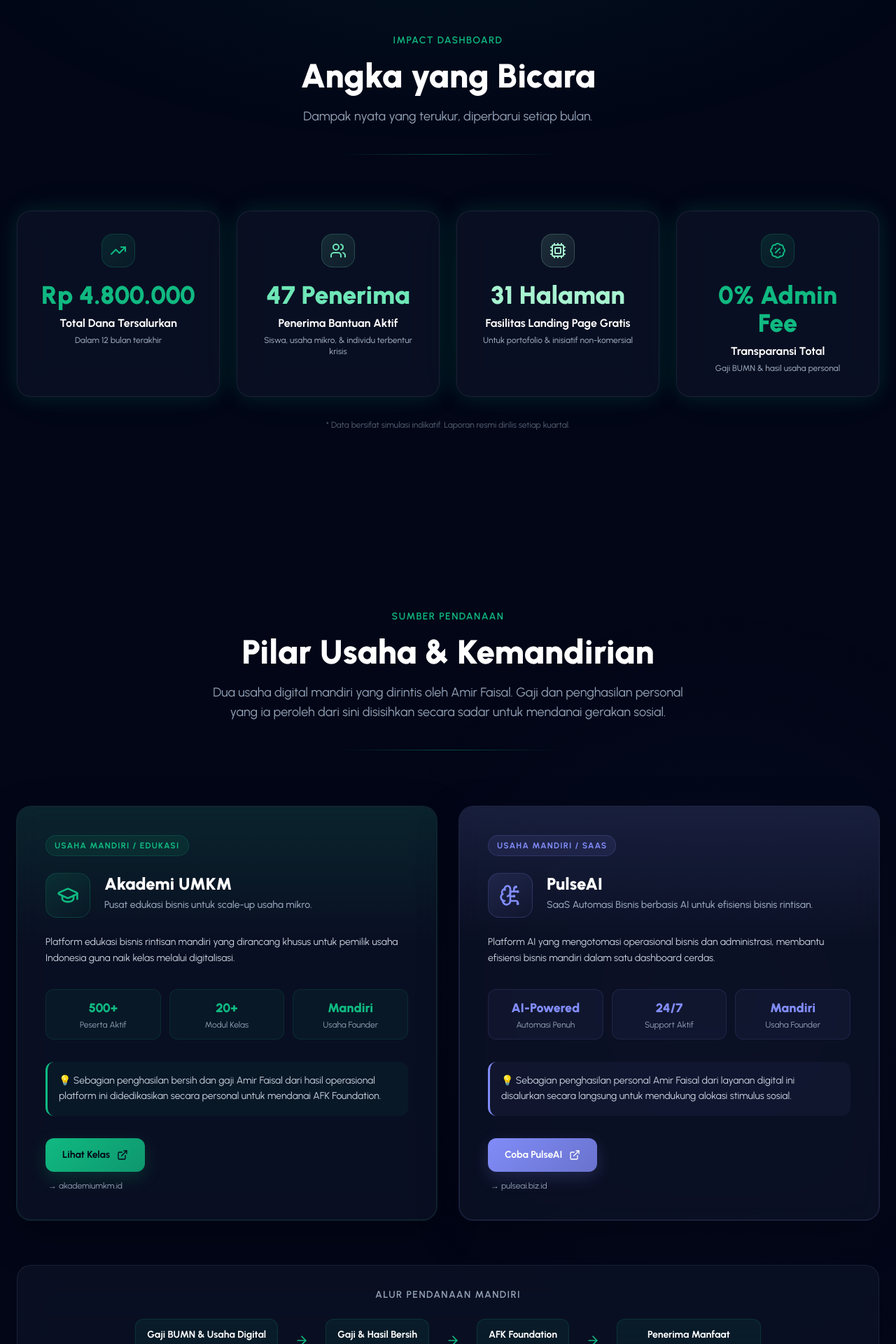
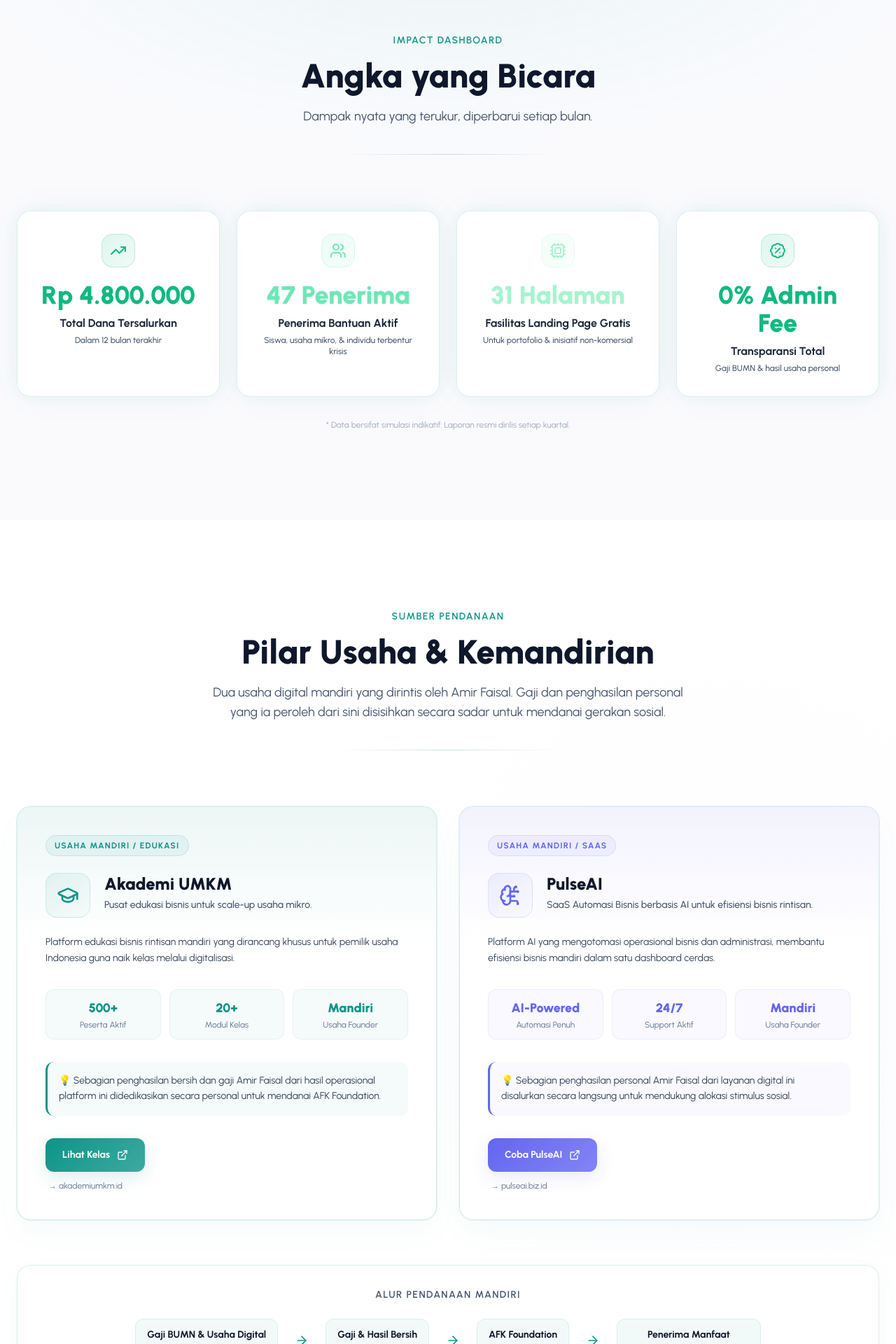
Before and after one commit to fsl-karimullah/afk-foundation, a Next.js app: page / in a window 1280 px wide. Shown: the part 880-2800 px from the top of the page at 70% size. Built offline with nearby package versions, Linux system fonts and the light colour scheme.

Commit message:
change theme to a bright light-mode social layout with slate and teal accents

```diff
--- a/app/components/EngineOfImpact.tsx
+++ b/app/components/EngineOfImpact.tsx
@@ -7,7 +7,7 @@
     id: "akademi-umkm",
     icon: GraduationCap,
     badge: "Usaha Mandiri / Edukasi",
-    badgeColor: "#10b981",
+    badgeColor: "#0d9488",
     name: "Akademi UMKM",
     tagline: "Pusat edukasi bisnis untuk scale-up usaha mikro.",
     description:
@@ -17,9 +17,9 @@
     ctaLabel: "akademiumkm.id",
     impact:
       "Sebagian penghasilan bersih dan gaji Amir Faisal dari hasil operasional platform ini didedikasikan secara personal untuk mendanai AFK Foundation.",
-    accentColor: "#10b981",
-    gradient: "from-[rgba(16,185,129,0.12)] to-transparent",
-    borderGlow: "rgba(16,185,129,0.2)",
+    accentColor: "#0d9488",
+    gradient: "from-[rgba(13,148,136,0.08)] to-transparent",
+    borderGlow: "rgba(13,148,136,0.12)",
     stats: [
       { value: "500+", label: "Peserta Aktif" },
       { value: "20+", label: "Modul Kelas" },
@@ -30,7 +30,7 @@
     id: "pulse-ai",
     icon: BrainCircuit,
     badge: "Usaha Mandiri / SaaS",
-    badgeColor: "#818cf8",
+    badgeColor: "#6366f1",
     name: "PulseAI",
     tagline: "SaaS Automasi Bisnis berbasis AI untuk efisiensi bisnis rintisan.",
     description:
@@ -40,9 +40,9 @@
     ctaLabel: "pulseai.biz.id",
     impact:
       "Sebagian penghasilan personal Amir Faisal dari layanan digital ini disalurkan secara langsung untuk mendukung alokasi stimulus sosial.",
-    accentColor: "#818cf8",
-    gradient: "from-[rgba(129,140,248,0.12)] to-transparent",
-    borderGlow: "rgba(129,140,248,0.2)",
+    accentColor: "#6366f1",
+    gradient: "from-[rgba(99,102,241,0.08)] to-transparent",
+    borderGlow: "rgba(99,102,241,0.12)",
     stats: [
       { value: "AI-Powered", label: "Automasi Penuh" },
       { value: "24/7", label: "Support Aktif" },
@@ -53,13 +53,13 @@
 
 export default function EngineOfImpact() {
   return (
-    <section id="engine" className="py-32 relative overflow-hidden">
+    <section id="engine" className="py-32 relative overflow-hidden bg-white">
       {/* Subtle bg */}
       <div
         className="absolute inset-0 pointer-events-none"
         style={{
           background:
-            "radial-gradient(ellipse 60% 60% at 80% 50%, rgba(129,140,248,0.04) 0%, transparent 70%)",
+            "radial-gradient(ellipse 60% 60% at 80% 50%, rgba(99,102,241,0.02) 0%, transparent 70%)",
         }}
       />
 
@@ -69,10 +69,10 @@
           <p className="text-[var(--emerald)] font-semibold uppercase tracking-widest text-sm mb-4">
             Sumber Pendanaan
           </p>
-          <h2 className="text-4xl md:text-5xl font-black text-white mb-5">
+          <h2 className="text-4xl md:text-5xl font-black text-slate-900 mb-5">
             Pilar Usaha & Kemandirian
           </h2>
-          <p className="text-[var(--slate-400)] text-lg max-w-2xl mx-auto">
+          <p className="text-slate-600 text-lg max-w-2xl mx-auto">
             Dua usaha digital mandiri yang dirintis oleh Amir Faisal. Gaji dan penghasilan personal yang ia peroleh dari sini disisihkan secara sadar untuk mendanai gerakan sosial.
           </p>
           <hr className="hr-gradient mt-10 max-w-xs mx-auto" />
@@ -88,7 +88,7 @@
                 id={eng.id}
                 className="relative glass overflow-hidden p-8 md:p-10 group hover:scale-[1.01] transition-all duration-500"
                 style={{
-                  boxShadow: `0 0 0 1px ${eng.borderGlow}, 0 20px 60px rgba(0,0,0,0.3)`,
+                  boxShadow: `0 0 0 1px ${eng.borderGlow}, 0 20px 40px rgba(13,148,136,0.03)`,
                 }}
               >
                 {/* Gradient overlay */}
@@ -102,8 +102,8 @@
                     className="inline-flex items-center gap-1.5 text-xs font-bold uppercase tracking-widest px-3 py-1.5 rounded-full mb-6"
                     style={{
                       color: eng.accentColor,
-                      background: `${eng.accentColor}18`,
-                      border: `1px solid ${eng.accentColor}30`,
+                      background: `${eng.accentColor}12`,
+                      border: `1px solid ${eng.accentColor}25`,
                     }}
                   >
                     {eng.badge}
@@ -114,8 +114,8 @@
                     <div
                       className="w-16 h-16 rounded-2xl flex items-center justify-center flex-shrink-0 group-hover:scale-110 transition-transform duration-300"
                       style={{
-                        background: `linear-gradient(135deg, ${eng.accentColor}22, ${eng.accentColor}08)`,
-                        border: `1px solid ${eng.accentColor}33`,
+                        background: `linear-gradient(135deg, ${eng.accentColor}18, ${eng.accentColor}05)`,
+                        border: `1px solid ${eng.accentColor}25`,
                       }}
                     >
                       <Icon
@@ -124,17 +124,17 @@
                       />
                     </div>
                     <div>
-                      <h3 className="text-2xl font-black text-white mb-1">
+                      <h3 className="text-2xl font-black text-slate-900 mb-1">
                         {eng.name}
                       </h3>
-                      <p className="text-[var(--slate-400)] text-sm font-medium leading-snug">
+                      <p className="text-slate-600 text-sm font-medium leading-snug">
                         {eng.tagline}
                       </p>
                     </div>
                   </div>
 
                   {/* Description */}
-                  <p className="text-[var(--slate-300)] text-sm leading-relaxed mb-8">
+                  <p className="text-slate-700 text-sm leading-relaxed mb-8">
                     {eng.description}
                   </p>
 
@@ -145,8 +145,8 @@
                         key={s.label}
                         className="text-center py-3 rounded-xl"
                         style={{
-                          background: `${eng.accentColor}0d`,
-                          border: `1px solid ${eng.accentColor}20`,
+                          background: `${eng.accentColor}0a`,
+                          border: `1px solid ${eng.accentColor}15`,
                         }}
                       >
                         <p
@@ -155,16 +155,16 @@
                         >
                           {s.value}
                         </p>
-                        <p className="text-[var(--slate-400)] text-xs">{s.label}</p>
+                        <p className="text-slate-500 text-xs">{s.label}</p>
                       </div>
                     ))}
                   </div>
 
                   {/* Impact note */}
                   <div
-                    className="p-4 rounded-xl mb-8 text-sm text-[var(--slate-300)] leading-relaxed"
+                    className="p-4 rounded-xl mb-8 text-sm text-slate-700 leading-relaxed"
                     style={{
-                      background: `${eng.accentColor}0d`,
+                      background: `${eng.accentColor}0a`,
                       borderLeft: `3px solid ${eng.accentColor}`,
                     }}
                   >
@@ -180,14 +180,14 @@
                     className="inline-flex items-center gap-2.5 px-6 py-3.5 rounded-xl font-bold text-sm transition-all duration-300 hover:scale-105 hover:-translate-y-0.5 group/btn"
                     style={{
                       background: `linear-gradient(135deg, ${eng.accentColor}, ${eng.accentColor}cc)`,
-                      color: eng.accentColor === "#10b981" ? "#020617" : "#ffffff",
-                      boxShadow: `0 8px 24px ${eng.accentColor}30`,
+                      color: "#ffffff",
+                      boxShadow: `0 8px 24px ${eng.accentColor}25`,
                     }}
                   >
                     {eng.cta}
                     <ExternalLink className="w-4 h-4 group-hover/btn:translate-x-0.5 group-hover/btn:-translate-y-0.5 transition-transform" />
                   </a>
-                  <p className="text-[var(--slate-400)] text-xs mt-3 ml-1">
+                  <p className="text-slate-500 text-xs mt-3 ml-1">
                     → {eng.ctaLabel}
                   </p>
                 </div>
@@ -198,7 +198,7 @@
 
         {/* Flow diagram */}
         <div className="mt-16 glass p-8 rounded-2xl text-center">
-          <p className="text-[var(--slate-400)] text-sm mb-6 uppercase tracking-widest font-semibold">
+          <p className="text-slate-600 text-sm mb-6 uppercase tracking-widest font-semibold">
             Alur Pendanaan Mandiri
           </p>
           <div className="flex flex-wrap items-center justify-center gap-3 md:gap-6">
@@ -221,11 +221,11 @@
                   key={item.label}
                   className="text-center px-4 py-3 rounded-xl"
                   style={{
-                    background: "rgba(16,185,129,0.08)",
-                    border: "1px solid rgba(16,185,129,0.15)",
+                    background: "rgba(13,148,136,0.05)",
+                    border: "1px solid rgba(13,148,136,0.1)",
                   }}
                 >
-                  <p className="text-white font-bold text-sm">{item.label}</p>
+                  <p className="text-slate-900 font-bold text-sm">{item.label}</p>
                   <p className="text-[var(--emerald)] text-xs font-medium">{item.sub}</p>
                 </div>
               )
--- a/app/components/ImpactDashboard.tsx
+++ b/app/components/ImpactDashboard.tsx
@@ -112,10 +112,10 @@
           <p className="text-[var(--emerald)] font-semibold uppercase tracking-widest text-sm mb-4">
             Impact Dashboard
           </p>
-          <h2 className="text-4xl md:text-5xl font-black text-white mb-5">
+          <h2 className="text-4xl md:text-5xl font-black text-slate-900 mb-5">
             Angka yang Bicara
           </h2>
-          <p className="text-[var(--slate-400)] text-lg max-w-xl mx-auto">
+          <p className="text-slate-600 text-lg max-w-xl mx-auto">
             Dampak nyata yang terukur, diperbarui setiap bulan.
           </p>
           <hr className="hr-gradient mt-10 max-w-xs mx-auto" />
@@ -151,15 +151,15 @@
                     duration={1800}
                   />
                 </div>
-                <p className="text-white font-bold text-base mb-1">{stat.label}</p>
-                <p className="text-[var(--slate-400)] text-xs font-medium">{stat.sub}</p>
+                <p className="text-slate-800 font-bold text-base mb-1">{stat.label}</p>
+                <p className="text-slate-600 text-xs font-medium">{stat.sub}</p>
               </div>
             );
           })}
         </div>
 
         {/* Disclaimer */}
-        <p className="text-center text-[var(--slate-400)] text-xs mt-8 opacity-60">
+        <p className="text-center text-slate-500 text-xs mt-8 opacity-60">
           * Data bersifat simulasi indikatif. Laporan resmi dirilis setiap kuartal.
         </p>
       </div>
--- a/app/globals.css
+++ b/app/globals.css
@@ -1,22 +1,22 @@
 @import "tailwindcss";
 
 :root {
-  --bg-primary: #020617;
-  --bg-secondary: #0a1628;
-  --bg-card: rgba(15, 23, 42, 0.8);
-  --emerald: #10b981;
-  --emerald-light: #34d399;
-  --emerald-dim: rgba(16, 185, 129, 0.1);
-  --slate-400: #94a3b8;
-  --slate-300: #cbd5e1;
-  --slate-200: #e2e8f0;
-  --glass-border: rgba(148, 163, 184, 0.12);
-  --glass-bg: rgba(15, 23, 42, 0.6);
+  --bg-primary: #fafafd;
+  --bg-secondary: #f1f5f9;
+  --bg-card: rgba(255, 255, 255, 0.9);
+  --emerald: #0d9488; /* Teal-green social accent */
+  --emerald-light: #0f766e;
+  --emerald-dim: rgba(13, 148, 136, 0.08);
+  --slate-400: #475569; /* Slate 600 secondary */
+  --slate-300: #334155; /* Slate 700 */
+  --slate-200: #0f172a; /* Slate 900 primary */
+  --glass-border: rgba(13, 148, 136, 0.15);
+  --glass-bg: rgba(255, 255, 255, 0.85);
 }
 
 @theme inline {
   --color-background: var(--bg-primary);
-  --color-foreground: #f8fafc;
+  --color-foreground: #0f172a;
 }
 
 * {
@@ -29,7 +29,7 @@
 
 body {
   background: var(--bg-primary);
-  color: #f8fafc;
+  color: #0f172a;
   font-family: "Urbanist", sans-serif;
   -webkit-font-smoothing: antialiased;
   -moz-osx-font-smoothing: grayscale;
@@ -44,7 +44,7 @@
   background: var(--bg-primary);
 }
 ::-webkit-scrollbar-thumb {
-  background: rgba(16, 185, 129, 0.4);
+  background: rgba(13, 148, 136, 0.4);
   border-radius: 3px;
 }
 
@@ -55,11 +55,12 @@
   -webkit-backdrop-filter: blur(20px);
   border: 1px solid var(--glass-border);
   border-radius: 20px;
+  box-shadow: 0 10px 30px rgba(13, 148, 136, 0.04);
 }
 
 /* Gradient text */
 .gradient-text {
-  background: linear-gradient(135deg, #10b981 0%, #34d399 50%, #6ee7b7 100%);
+  background: linear-gradient(135deg, #0d9488 0%, #14b8a6 50%, #0f766e 100%);
   -webkit-background-clip: text;
   -webkit-text-fill-color: transparent;
   background-clip: text;
@@ -67,7 +68,7 @@
 
 /* Glow effect */
 .emerald-glow {
-  box-shadow: 0 0 30px rgba(16, 185, 129, 0.15), 0 0 60px rgba(16, 185, 129, 0.05);
+  box-shadow: 0 0 30px rgba(13, 148, 136, 0.08), 0 0 60px rgba(13, 148, 136, 0.03);
 }
 
 /* Noise texture overlay */
@@ -97,9 +98,9 @@
 
 /* Button pulse */
 @keyframes pulse-ring {
-  0% { box-shadow: 0 0 0 0 rgba(16, 185, 129, 0.4); }
-  70% { box-shadow: 0 0 0 10px rgba(16, 185, 129, 0); }
-  100% { box-shadow: 0 0 0 0 rgba(16, 185, 129, 0); }
+  0% { box-shadow: 0 0 0 0 rgba(13, 148, 136, 0.4); }
+  70% { box-shadow: 0 0 0 10px rgba(13, 148, 136, 0); }
+  100% { box-shadow: 0 0 0 0 rgba(13, 148, 136, 0); }
 }
 
 .btn-primary {
@@ -109,8 +110,8 @@
 /* Grid pattern */
 .grid-pattern {
   background-image:
-    linear-gradient(rgba(16, 185, 129, 0.04) 1px, transparent 1px),
-    linear-gradient(90deg, rgba(16, 185, 129, 0.04) 1px, transparent 1px);
+    linear-gradient(rgba(13, 148, 136, 0.03) 1px, transparent 1px),
+    linear-gradient(90deg, rgba(13, 148, 136, 0.03) 1px, transparent 1px);
   background-size: 60px 60px;
 }
 
@@ -118,5 +119,5 @@
 .hr-gradient {
   border: none;
   height: 1px;
-  background: linear-gradient(90deg, transparent, rgba(16, 185, 129, 0.4), transparent);
+  background: linear-gradient(90deg, transparent, rgba(13, 148, 136, 0.25), transparent);
 }
```
Also changed, not shown: app/components/ApplyGateway.tsx (+25 -25 lines), app/components/Footer.tsx (+7 -8 lines), app/components/FounderSection.tsx (+28 -28 lines), app/components/Hero.tsx (+6 -6 lines), app/components/Navbar.tsx (+7 -7 lines), app/components/StimulusProgram.tsx (+13 -13 lines).
